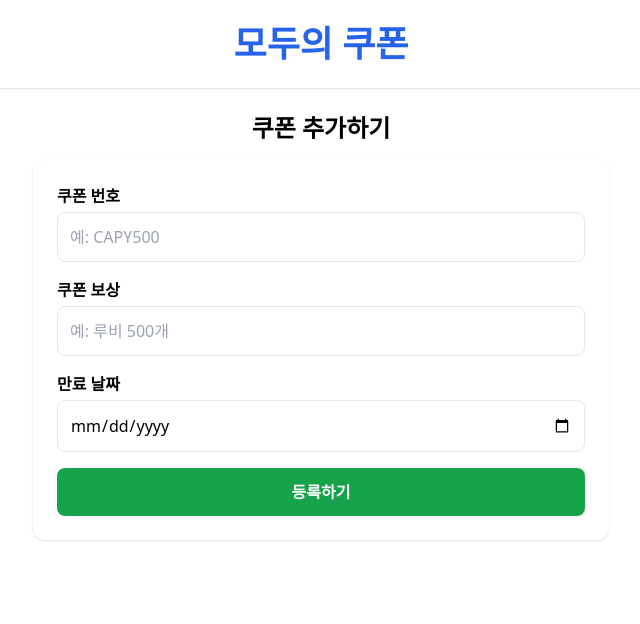
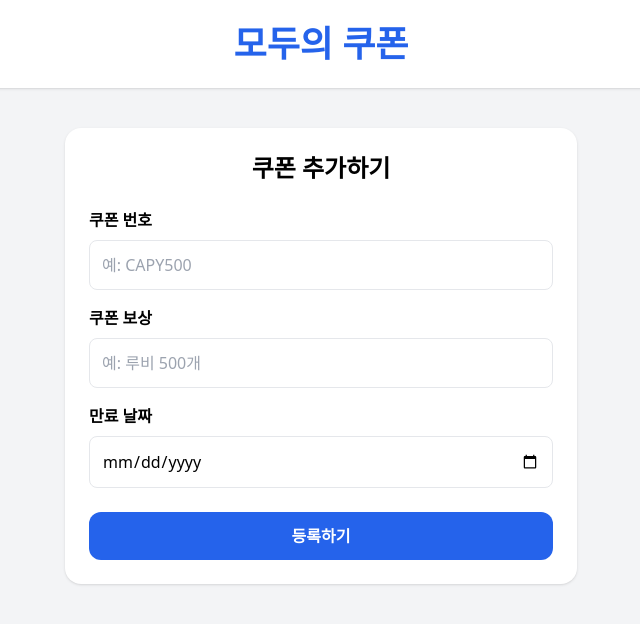
Before and after one commit to 2025-DGU-SE-04/everyones-coupon-front, a React (Create React App) app: page /game/1/add-coupon in a window 1280 px wide. Shown: the top 624 px of the page, without its empty margins (319-959 px from the left). Built offline with nearby package versions, Linux system fonts and the light colour scheme.

Commit message:
api명세기준 쿠폰조회까지 연동 성공

```diff
--- a/src/App.js
+++ b/src/App.js
@@ -9,11 +9,12 @@ function App() {
     <BrowserRouter>
       <Routes>
         <Route path="/" element={<HomePage />} />
+
+        {/* ✅ gameId로 통일 */}
         <Route path="/game/:gameId" element={<GamePage />} />
+        <Route path="/game/:gameId/add-coupon" element={<AddCouponPage />} />
+
         <Route path="/add-game" element={<AddGamePage />} />
-        <Route path="/add-coupon/:gameId" element={<AddCouponPage />} />
-        <Route path="/game/:id/add-coupon" element={<AddCouponPage />} />
-
       </Routes>
     </BrowserRouter>
   );
--- a/src/api/gameApi.js
+++ b/src/api/gameApi.js
@@ -19,13 +19,27 @@ export const searchGame = async (keyword,page=0) => {              //게임검
     return res.data;
   };
 
-  export const addCoupon = async (couponList) => {
+  export const addCoupon = async (gameId, couponData) => {
+    console.log("✅ 최종 전송 데이터 (진짜):", couponData);
+    console.log("✅ gameId:", gameId);
+
     const res = await axios.post(
       `${BASE_URL}/coupons`,
-      couponList   // 배열 그대로 전송
+      couponData,
+      {
+        params: { gameId },   // ✅ 쿼리스트링을 params로 강제 지정
+        headers: {
+          "Content-Type": "application/json",
+        },
+      }
     );
+
     return res.data;
   };
+
+
+
+
 
 
 export const getGameDetail = async (gameId) => {            //쿠폰 조회
--- a/src/components/AddCouponButton.jsx
+++ b/src/components/AddCouponButton.jsx
@@ -1,12 +1,11 @@
-import { useNavigate, useParams } from "react-router-dom";
+import { useNavigate } from "react-router-dom";
 
-export default function AddCouponButton() {
+export default function AddCouponButton({ gameId }) {
   const navigate = useNavigate();
-  const { id } = useParams();
 
   return (
     <button
-      onClick={() => navigate(`/game/${id}/add-coupon`)}
+      onClick={() => navigate(`/game/${gameId}/add-coupon`)}
       className="w-full max-w-xl bg-blue-600 text-white py-3 rounded-xl font-semibold shadow hover:bg-blue-700 transition mt-6"
     >
       + 쿠폰 추가하기
--- a/src/components/GameList.jsx
+++ b/src/components/GameList.jsx
@@ -10,7 +10,9 @@ export default function GameList({ fetchGames }) {
   const observerRef = useRef();
 
   // 페이지 변경 시 데이터 불러오기
+
   useEffect(() => {
+
     const load = async () => {
 
 
@@ -27,6 +29,7 @@ export default function GameList({ fetchGames }) {
   // 마지막 요소 감지 → page 증가
   const lastElementRef = useRef();
   useEffect(() => {
+
     if (loading) return;
 
     if (observerRef.current) observerRef.current.disconnect();
--- a/src/pages/AddCouponPage.jsx
+++ b/src/pages/AddCouponPage.jsx
@@ -1,82 +1,85 @@
+import { useParams, useNavigate } from "react-router-dom";
+import { addCoupon } from "../api/gameApi";
 import { useState } from "react";
-import { useParams } from "react-router-dom";
 import HeaderBanner from "../components/HeaderBanner";
 
 export default function AddCouponPage() {
   const { gameId } = useParams();
+  const navigate = useNavigate();
 
   const [code, setCode] = useState("");
   const [reward, setReward] = useState("");
-  const [expire, setExpire] = useState("");
+  const [expirationDate, setExpirationDate] = useState("");
+  const formattedDate = expirationDate.replaceAll("-", ".");
 
-  const handleSubmit = () => {
-    if (!code.trim()) {
-      alert("쿠폰 번호를 입력하세요.");
-      return;
-    }
-
-    const data = {
+  const handleSubmit = async () => {
+    try {
+      const payload = {
         code,
         reward,
-      expire: expire || null, // 빈칸이면 null 처리
-      gameId,
+        expireDate:formattedDate, // ✅ "2025-12-13" 그대로
       };
 
-    console.log("새 쿠폰 등록됨:", data);
-    alert("쿠폰이 등록되었습니다!");
+      console.log("✅ 최종 payload:", payload);
+      console.log("✅ 현재 gameId:", gameId);
 
-    setCode("");
-    setReward("");
-    setExpire("");
+      await addCoupon(gameId, payload);
+
+      alert("✅ 쿠폰 등록 성공!");
+      navigate(`/game/${gameId}`);
+    } catch (err) {
+      console.error("❌ 쿠폰 등록 실패:", err);
+      alert("쿠폰 등록 중 오류가 발생했습니다.");
+    }
   };
 
   return (
-    <div className="w-full flex flex-col items-center pb-20">
+    <div className="min-h-screen bg-gray-100">
+      {/* ✅ 상단 배너 */}
       <HeaderBanner />
 
-      <h2 className="text-2xl font-bold mt-6 mb-4">쿠폰 추가하기</h2>
+      <div className="flex justify-center px-4 mt-10">
+        <div className="w-full max-w-lg bg-white rounded-2xl shadow p-6">
+          <h2 className="text-2xl font-bold text-center mb-6">쿠폰 추가하기</h2>
 
-      <div className="w-full max-w-xl bg-white shadow rounded-xl p-6 flex flex-col gap-4">
-
-        <div>
-          <label className="font-semibold">쿠폰 번호</label>
+          <div className="mb-4">
+            <label className="block font-semibold mb-2">쿠폰 번호</label>
             <input
-            type="text"
-            className="w-full border p-3 rounded-lg mt-1"
+              className="w-full border p-3 rounded-lg"
+              placeholder="예: CAPY500"
               value={code}
               onChange={(e) => setCode(e.target.value)}
-            placeholder="예: CAPY500"
             />
           </div>
 
-        <div>
-          <label className="font-semibold">쿠폰 보상</label>
+          <div className="mb-4">
+            <label className="block font-semibold mb-2">쿠폰 보상</label>
             <input
-            type="text"
-            className="w-full border p-3 rounded-lg mt-1"
+              className="w-full border p-3 rounded-lg"
+              placeholder="예: 루비 500개"
               value={reward}
               onChange={(e) => setReward(e.target.value)}
-            placeholder="예: 루비 500개"
             />
           </div>
 
-        <div>
-          <label className="font-semibold">만료 날짜</label>
+          <div className="mb-6">
+            <label className="block font-semibold mb-2">만료 날짜</label>
             <input
               type="date"
-            className="w-full border p-3 rounded-lg mt-1"
-            value={expire}
-            onChange={(e) => setExpire(e.target.value)}
+              className="w-full border p-3 rounded-lg"
+              value={expirationDate}
+              onChange={(e) => setExpirationDate(e.target.value)}
             />
           </div>
 
           <button
             onClick={handleSubmit}
-          className="w-full bg-green-600 text-white py-3 rounded-lg font-semibold"
+            className="w-full bg-blue-600 text-white py-3 rounded-xl font-semibold hover:bg-blue-700 transition"
           >
             등록하기
           </button>
         </div>
       </div>
+    </div>
   );
 }
--- a/src/pages/GamePage.jsx
+++ b/src/pages/GamePage.jsx
@@ -1,20 +1,25 @@
 import { useEffect, useState } from "react";
 import { useParams } from "react-router-dom";
 import { getGameDetail, getGameCoupons } from "../api/gameApi";
+import HeaderBanner from "../components/HeaderBanner";
 import GameInfoSection from "../components/GameInfoSection";
 import CouponItem from "../components/CouponItem";
 
+import AddCouponButton from "../components/AddCouponButton";
+
 export default function GamePage() {
-  const { id } = useParams();
+  const { gameId } = useParams();//
   const [game, setGame] = useState(null);
   const [coupons, setCoupons] = useState([]);
   const [loading, setLoading] = useState(true);
 
   useEffect(() => {
+
+
     const loadData = async () => {
       try {
         // 1) 게임 상세 조회
-        const gameRes = await getGameDetail(id);
+        const gameRes = await getGameDetail(gameId);
 
         const mappedGame = {
           id: gameRes.id,
@@ -27,7 +32,7 @@ export default function GamePage() {
         setGame(mappedGame);
 
         // 2) 쿠폰 목록 조회
-        const couponRes = await getGameCoupons(id);
+        const couponRes = await getGameCoupons(gameId);
 
         const mappedCoupons = couponRes.content.map((c) => ({
           id: c.id,
@@ -38,7 +43,7 @@ export default function GamePage() {
           validCount: c.validCount,
           invalidCount: c.invalidCount,
         }));
-
+        console.log("현재 gameId:", gameId);
         setCoupons(mappedCoupons);
       } catch (error) {
         console.error("게임 상세 불러오기 실패:", error);
@@ -48,7 +53,7 @@ export default function GamePage() {
     };
 
     loadData();
-  }, [id]);
+  }, [gameId]);
 
   if (loading) {
     return (
@@ -69,9 +74,11 @@ export default function GamePage() {
   return (
     <div className="w-full flex flex-col items-center px-4 mt-10">
       <div className="w-full max-w-2xl">
+        <HeaderBanner></HeaderBanner>
         {/* 게임 상단 정보 섹션 */}
         <GameInfoSection game={game} />
-
+        {/* 쿠폰 추가 버튼 */}
+        <AddCouponButton gameId={gameId}/>
         {/* 쿠폰 리스트 */}
         <h2 className="text-xl font-semibold mt-10 mb-4">유효 쿠폰</h2>
 
```
Lines whose indentation alone changed are shown as unchanged.
